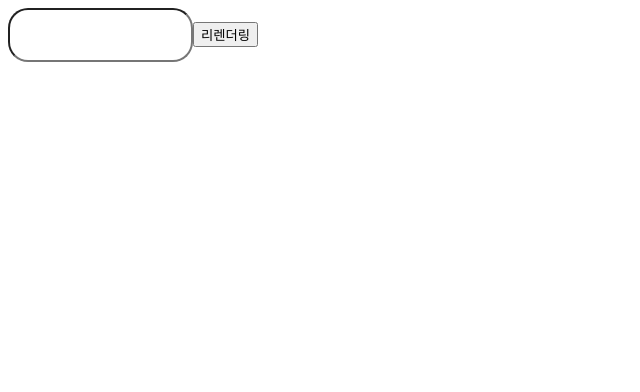
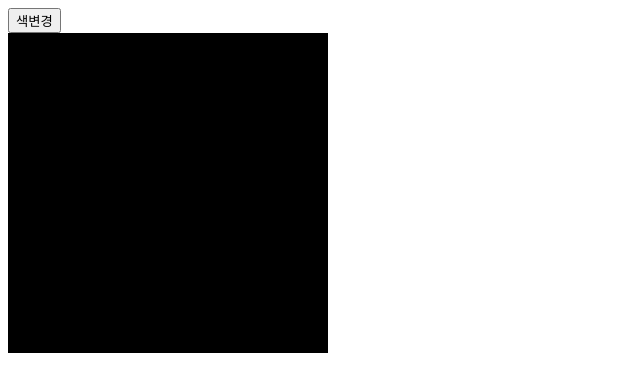
Before and after one commit to HoCG/Hook-Dive, a React (Vite) app: page / in a window 1280 px wide. Shown: the top 392 px of the page, without its empty margins (0-640 px from the left). Built offline with nearby package versions, Linux system fonts and the light colour scheme.

Commit message:
forwardRef를 사용해봅시다

```diff
--- a/src/App.tsx
+++ b/src/App.tsx
@@ -8,10 +8,11 @@ import UseRef from './components/useRef/UseRef';
 import UseRefForSetData from './components/useRef/UseRefForSetData';
 import UseInterval from './components/useRef/UseInterval';
 import ForwardRef from './components/useRef/forwardRef/ForwardRef';
+import ForwardPractice from './components/useRef/forwardRef/ForwardPractice';
 const App: React.FC = () => {
   return (
     <div>
-      <ForwardRef></ForwardRef>
+      <ForwardPractice></ForwardPractice>
     </div>
   )
 }
--- a/src/components/useRef/forwardRef/ChildComponent.tsx
+++ b/src/components/useRef/forwardRef/ChildComponent.tsx
@@ -15,8 +15,8 @@ type propsType = {};
   이런 이상한 버그가 나오게 됐다는 점. 알아보니까 React.FC를 사용하면서 나오게 된 버그.
   🥚FC에서는 defaultProps기능을 제공하지않기에 터진 이슈였다!!!!
   🥚ref에서는 이미 defaultProps로 박혀서 데이터가 들어오는 모양인데 속성이 없다고 버그를 터트리는 모양!!!!
-  React.FC를 생각해보면 너무 막무가내로 사용하고 있었다. 동작원리와 선언이유에 대해서 깊게 고찰해볼 필요성을 느낀 버그였다.
-  한번 이 부분도 깊게 공부해보자.
+    React.FC를 생각해보면 너무 막무가내로 사용하고 있었다. 동작원리와 선언이유에 대해서 깊게 고찰해볼 필요성을 느낀 버그였다.
+    한번 이 부분도 깊게 공부해보자.
 */
 const ChildComponent = ({}, ref: ForwardedRef<HTMLInputElement>) => {
   return (
--- /dev/null
+++ b/src/components/useRef/forwardRef/ForwardPractice.tsx
@@ -0,0 +1,21 @@
+import React, { useRef } from 'react';
+import ForwardPracticeChild from './ForwardPracticeChild';
+
+const ForwardPractice = () => {
+  const colorRef = useRef<HTMLDivElement>(null);
+  const handleOnClick = (e: React.MouseEvent<HTMLButtonElement>) => {
+    e.preventDefault();
+    const current = colorRef.current;
+    if(current) {
+      current.style.backgroundColor = "orange";
+    }
+  }
+  return (
+    <div>
+      <button onClick={handleOnClick}>색변경</button>
+      <ForwardPracticeChild ref={colorRef}></ForwardPracticeChild>
+    </div>
+  );
+};
+
+export default ForwardPractice;
--- /dev/null
+++ b/src/components/useRef/forwardRef/ForwardPracticeChild.tsx
@@ -0,0 +1,21 @@
+import { ForwardedRef, forwardRef } from 'react';
+import styled from 'styled-components';
+
+
+//forwardRef를 사용할때에는 이렇게 앞에 {}를 작성해주자구.
+const ForwardPracticeChild = ({}, ref: ForwardedRef<HTMLDivElement>) => {
+  return (
+    <ForwardPracticeChildContainer ref={ref}>
+    </ForwardPracticeChildContainer>
+  );
+};
+
+//방금 알게된 사실: 스타일드 컴포넌트로 기술된 스타일들은 ref로 style을 재설정하더라도
+//사라지거나 초기화되지 않는다.
+const ForwardPracticeChildContainer = styled.div`
+width: 20rem;
+height: 20rem;
+background-color: black;
+`;
+
+export default forwardRef(ForwardPracticeChild);
--- a/src/components/useRef/forwardRef/ForwardRef.tsx
+++ b/src/components/useRef/forwardRef/ForwardRef.tsx
@@ -7,15 +7,15 @@ const ForwardRef: React.FC = () => {
     forwardRef 이거 언제 사용하는걸까? 바로 커스텀 input같은걸 만들어서 쓸 때.
     부모에서 자식의 input변화를 감지할때 state쓰는건 말도 안되잖아? 그래서 쓰는거임!
   */
+  const customRef = useRef<HTMLInputElement>(null);
   const handleOnClick = (e: React.MouseEvent<HTMLButtonElement>) => {
     setReRender(!reRender);
     e.preventDefault();
 
-  }
+  };
   useEffect(() => {
     console.log("리렌더링!", customRef.current?.value);
-  })
-  const customRef = useRef<HTMLInputElement>(null);
+  });
   return (
     <div>
       <ChildComponent ref={customRef}></ChildComponent>
```
